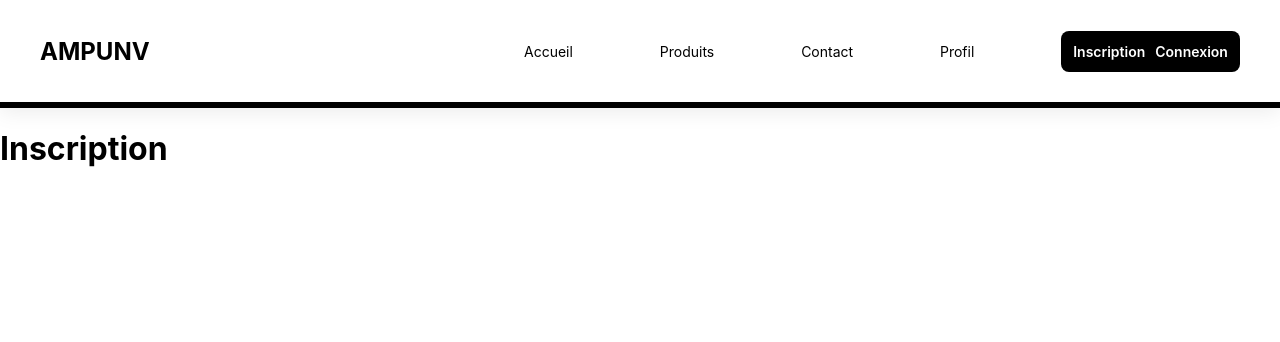
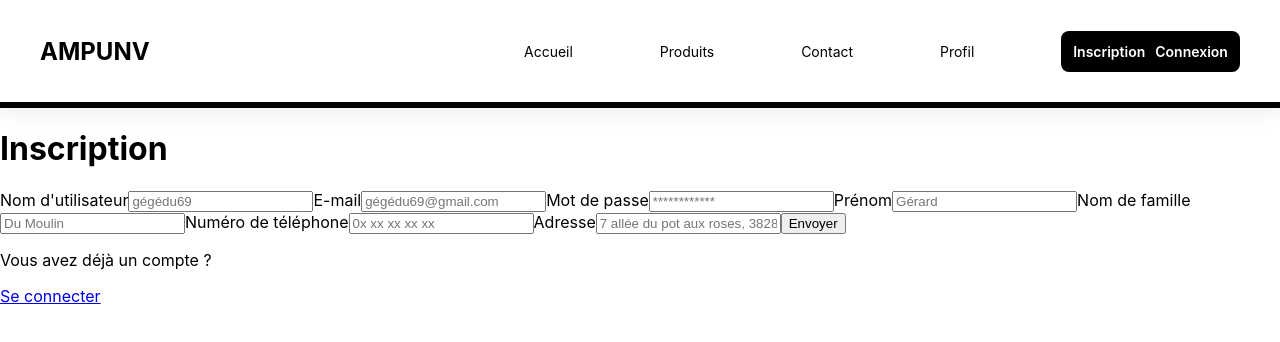
Before and after one commit to adatechschool/projet-collectif---plateforme-de-vente-de-meubles-meublea, a React (Create React App) app in the folder client/: page /Inscription in a window 1280 px wide. Shown: the top 342 px of the page. Built offline with nearby package versions, Linux system fonts and the light colour scheme.

Commit message:
ajout formulaire d'inscription

```diff
--- a/client/src/Components/Inscription.jsx
+++ b/client/src/Components/Inscription.jsx
@@ -1,8 +1,30 @@
 import React from "react";
+import { Link } from "react-router-dom";
 
 const Inscription = () => {
     return (
-        <h1>Inscription</h1>
+        <>
+            <h1>Inscription</h1>
+            <form action="./Connexion" method="post">
+                <label htmlFor="username">Nom d'utilisateur</label>
+                <input type="text" name="username" id="username" placeholder="gégédu69" />
+                <label htmlFor="email">E-mail</label>
+                <input type="email" name="email" id="email" placeholder="gégédu69@gmail.com" />
+                <label htmlFor="password">Mot de passe</label>
+                <input type="password" name="password" id="password" placeholder="************" />
+                <label htmlFor="firstName">Prénom</label>
+                <input type="text" name="firstName" id="firstName" placeholder="Gérard" />
+                <label htmlFor="lastName">Nom de famille</label>
+                <input type="text" name="lastName" id="lastName" placeholder="Du Moulin" />
+                <label htmlFor="telephoneNumber">Numéro de téléphone</label>
+                <input type="tel" name="telephoneNumber" id="telephoneNumber" placeholder="0x xx xx xx xx" />
+                <label htmlFor="address">Adresse</label>
+                <input type="text" name="address" id="address" placeholder="7 allée du pot aux roses, 38280 Villette d'anthon" />
+                <input type="submit" value="Envoyer" />
+            </form>
+            <p>Vous avez déjà un compte ?</p>
+            <Link to="/Connexion">Se connecter</Link>
+        </>
     );
 }
 
```
